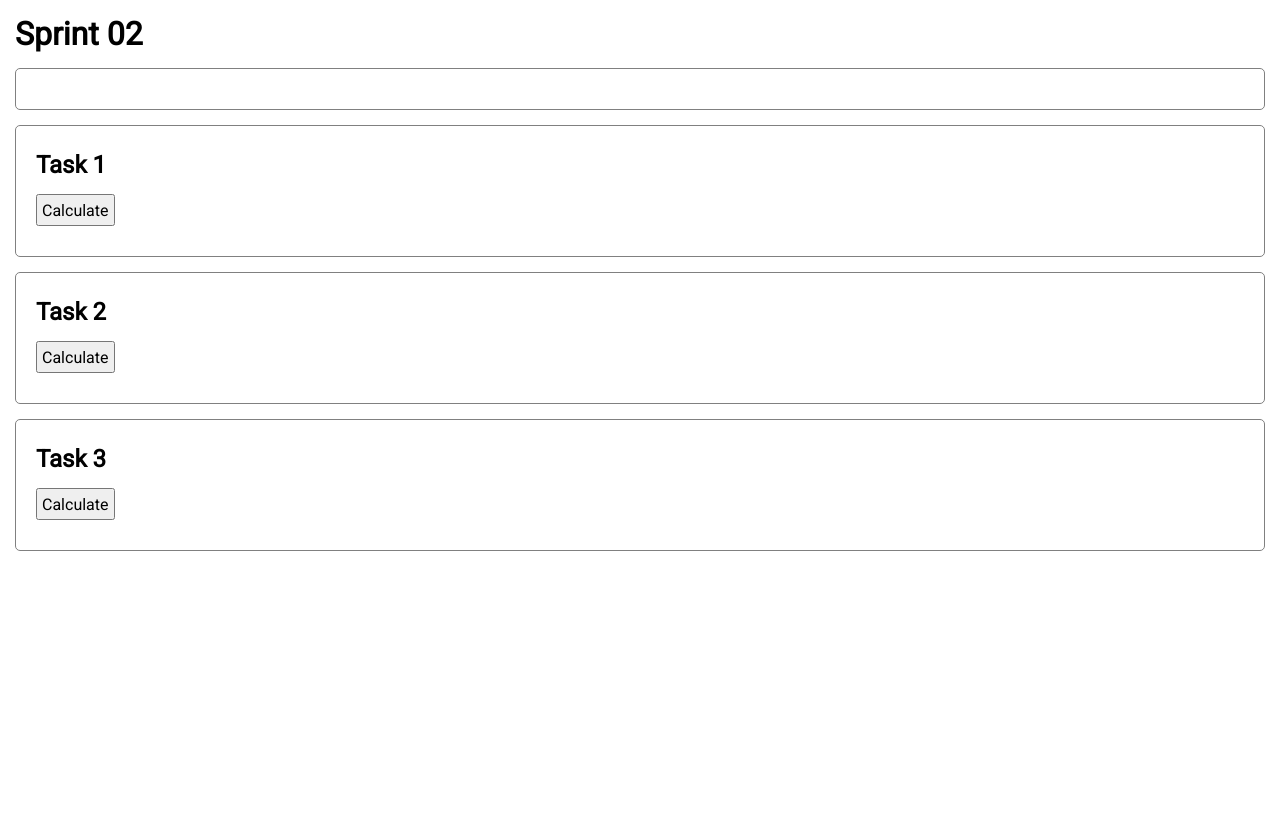
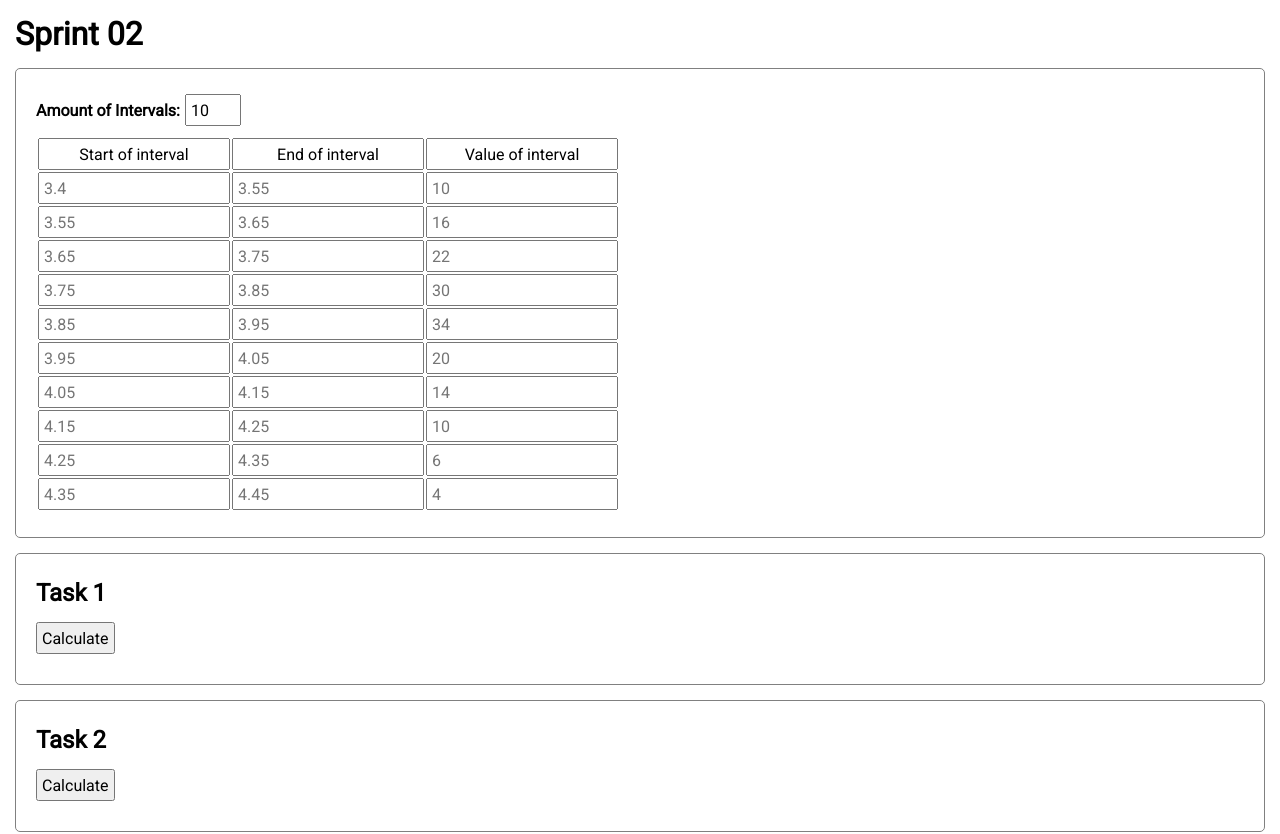
Before and after one commit to Savolus/mathematical-statistic-labs, a plain HTML site: page sprint-02/index.html in a window 1280 px wide. Shown: the top 834 px of the page. Before the commit the page ends 800 px from the top, so only its background shows below. Drawn offline with nearby package versions, Linux system fonts and the light colour scheme.

Commit message:
Parse done

```diff
--- a/sprint-02/index.html
+++ b/sprint-02/index.html
@@ -11,8 +11,74 @@
     <div class="tasks">
         <h1>Sprint 02</h1>
         <div class="container samples">
-            <div class="action-input" class="fit">
-
+            <div class="action-input">
+                <div class="section">
+                    <label for="amount">Amount of Intervals:</label>
+                    <input type="number" id="amount" value="10" min="1" max="50">
+                </div>
+                <div class="section">
+                    <table>
+                        <thead>
+                            <tr>
+                                <th><input type="text" value="Start of interval" class="centered" readonly></th>
+                                <th><input type="text" value="End of interval" class="centered" readonly></th>
+                                <th><input type="text" value="Value of interval" class="centered" readonly></th>
+                            </tr>
+                        </thead>
+                        <tbody class="data">
+                            <tr>
+                                <td><input type="text" placeholder="3.4" data-start></td>
+                                <td><input type="text" placeholder="3.55" data-end></td>
+                                <td><input type="text" placeholder="10" data-value></td>
+                            </tr>
+                            <tr>
+                                <td><input type="text" placeholder="3.55" data-start></td>
+                                <td><input type="text" placeholder="3.65" data-end></td>
+                                <td><input type="text" placeholder="16" data-value></td>
+                            </tr>
+                            <tr>
+                                <td><input type="text" placeholder="3.65" data-start></td>
+                                <td><input type="text" placeholder="3.75" data-end></td>
+                                <td><input type="text" placeholder="22" data-value></td>
+                            </tr>
+                            <tr>
+                                <td><input type="text" placeholder="3.75" data-start></td>
+                                <td><input type="text" placeholder="3.85" data-end></td>
+                                <td><input type="text" placeholder="30" data-value></td>
+                            </tr>
+                            <tr>
+                                <td><input type="text" placeholder="3.85" data-start></td>
+                                <td><input type="text" placeholder="3.95" data-end></td>
+                                <td><input type="text" placeholder="34" data-value></td>
+                            </tr>
+                            <tr>
+                                <td><input type="text" placeholder="3.95" data-start></td>
+                                <td><input type="text" placeholder="4.05" data-end></td>
+                                <td><input type="text" placeholder="20" data-value></td>
+                            </tr>
+                            <tr>
+                                <td><input type="text" placeholder="4.05" data-start></td>
+                                <td><input type="text" placeholder="4.15" data-end></td>
+                                <td><input type="text" placeholder="14" data-value></td>
+                            </tr>
+                            <tr>
+                                <td><input type="text" placeholder="4.15" data-start></td>
+                                <td><input type="text" placeholder="4.25" data-end></td>
+                                <td><input type="text" placeholder="10" data-value></td>
+                            </tr>
+                            <tr>
+                                <td><input type="text" placeholder="4.25" data-start></td>
+                                <td><input type="text" placeholder="4.35" data-end></td>
+                                <td><input type="text" placeholder="6" data-value></td>
+                            </tr>
+                            <tr>
+                                <td><input type="text" placeholder="4.35" data-start></td>
+                                <td><input type="text" placeholder="4.45" data-end></td>
+                                <td><input type="text" placeholder="4" data-value></td>
+                            </tr>
+                        </tbody>
+                    </table>
+                </div>
             </div>
         </div>
         <div class="container task-1">
--- a/sprint-02/js/script.js
+++ b/sprint-02/js/script.js
@@ -4,6 +4,9 @@ import median from "./median.js";
 import mode from "./mode.js";
 import moment from "./moment.js";
 import variance from "./variance.js";
+
+const changeAmountElement = document.querySelector('#amount')
+const dataElement = document.querySelector('.data')
 
 const task1Element = document.querySelector('.task-1')
 const task2Element = document.querySelector('.task-2')
@@ -13,8 +16,64 @@ const calculateTask1Element = task1Element.querySelector('.calculate')
 const calculateTask2Element = task2Element.querySelector('.calculate')
 const calculateTask3Element = task3Element.querySelector('.calculate')
 
+changeAmountElement.addEventListener('change', () => {
+    dataElement.innerHTML = ''
+
+    const size = changeAmountElement.value
+
+    for (let i = 0; i < size; i++) {
+        const tr = document.createElement('tr')
+
+        for (let j = 0; j < 3; j++) {
+            const td = document.createElement('td')
+            const input = document.createElement('input')
+
+            input.type = 'text'
+            input.placeholder = Math.random().toFixed(3)
+
+            switch (j) {
+                case 0:
+                    input.dataset.start = ''
+                    break
+                case 1:
+                    input.dataset.end = ''
+                    break
+                case 2:
+                    input.dataset.value = ''
+                    break
+            }
+
+            td.appendChild(input)
+            tr.appendChild(td)
+        }
+
+        dataElement.appendChild(tr)
+    }
+})
+
+const parseTable = tableElement => {
+    const trs = [...tableElement.querySelectorAll('tr')]
+    const table = []
+
+    trs.forEach(tr => {
+        const start = tr.querySelector('[data-start]')
+        const end = tr.querySelector('[data-end]')
+        const value = tr.querySelector('[data-value]')
+
+        table.push({
+            start: +(start.value || start.placeholder),
+            end: +(end.value || end.placeholder),
+            value: +(value.value || value.placeholder)
+        })
+    })
+
+    return table
+}
+
 calculateTask1Element.addEventListener('click', () => {
+    const table = parseTable(dataElement)
 
+    console.table(table)
 })
 
 calculateTask2Element.addEventListener('click', () => {
```
